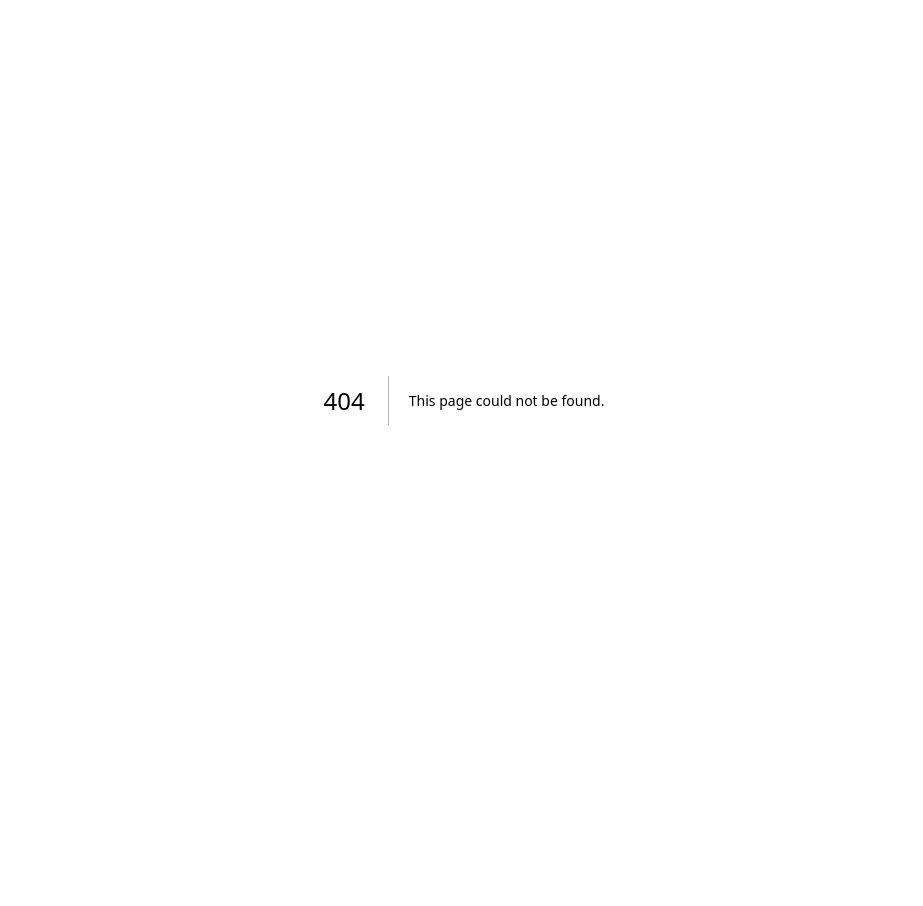
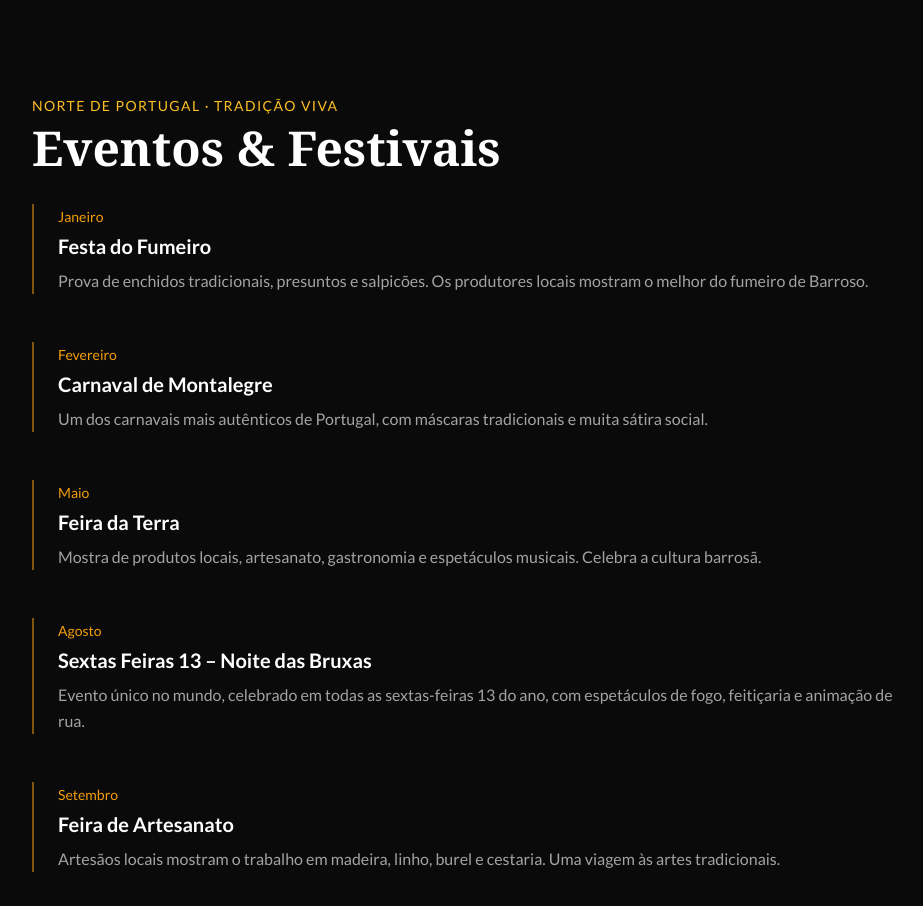
Before and after one commit to pedrosimao11/montalegre-guide, a Next.js app: page /eventos in a window 1280 px wide. Before the commit this address had no page. Shown: the top 906 px of the page, without its empty margins (176-1099 px from the left). Before the commit the page ends 800 px from the top, so only its background shows below. Built offline with nearby package versions, Linux system fonts and the light colour scheme; a web font is replaced by a local one.

Commit message:
Create EventosPage with EventoCard components

```diff
--- /dev/null
+++ b/app/eventos/page.tsx
@@ -0,0 +1,52 @@
+export default function EventosPage() {
+  return (
+    <main className="min-h-screen bg-neutral-950 text-white">
+      <div className="max-w-4xl mx-auto px-4 py-24">
+        <p className="text-amber-400 text-sm uppercase tracking-widest mb-2">
+          Norte de Portugal · Tradição Viva
+        </p>
+        <h1 className="text-4xl md:text-5xl font-serif font-bold mb-8">
+          Eventos & Festivais
+        </h1>
+
+        <div className="space-y-12">
+          <EventoCard
+            mes="Janeiro"
+            titulo="Festa do Fumeiro"
+            descricao="Prova de enchidos tradicionais, presuntos e salpicões. Os produtores locais mostram o melhor do fumeiro de Barroso."
+          />
+          <EventoCard
+            mes="Fevereiro"
+            titulo="Carnaval de Montalegre"
+            descricao="Um dos carnavais mais autênticos de Portugal, com máscaras tradicionais e muita sátira social."
+          />
+          <EventoCard
+            mes="Maio"
+            titulo="Feira da Terra"
+            descricao="Mostra de produtos locais, artesanato, gastronomia e espetáculos musicais. Celebra a cultura barrosã."
+          />
+          <EventoCard
+            mes="Agosto"
+            titulo="Sextas Feiras 13 – Noite das Bruxas"
+            descricao="Evento único no mundo, celebrado em todas as sextas-feiras 13 do ano, com espetáculos de fogo, feitiçaria e animação de rua."
+          />
+          <EventoCard
+            mes="Setembro"
+            titulo="Feira de Artesanato"
+            descricao="Artesãos locais mostram o trabalho em madeira, linho, burel e cestaria. Uma viagem às artes tradicionais."
+          />
+        </div>
+      </div>
+    </main>
+  );
+}
+
+function EventoCard({ mes, titulo, descricao }: { mes: string; titulo: string; descricao: string }) {
+  return (
+    <div className="border-l-2 border-amber-500/50 pl-6 hover:border-amber-400 transition-colors">
+      <span className="text-amber-500 text-sm font-medium">{mes}</span>
+      <h3 className="text-xl font-semibold mt-1 mb-2">{titulo}</h3>
+      <p className="text-neutral-400 leading-relaxed">{descricao}</p>
+    </div>
+  );
+}
```
